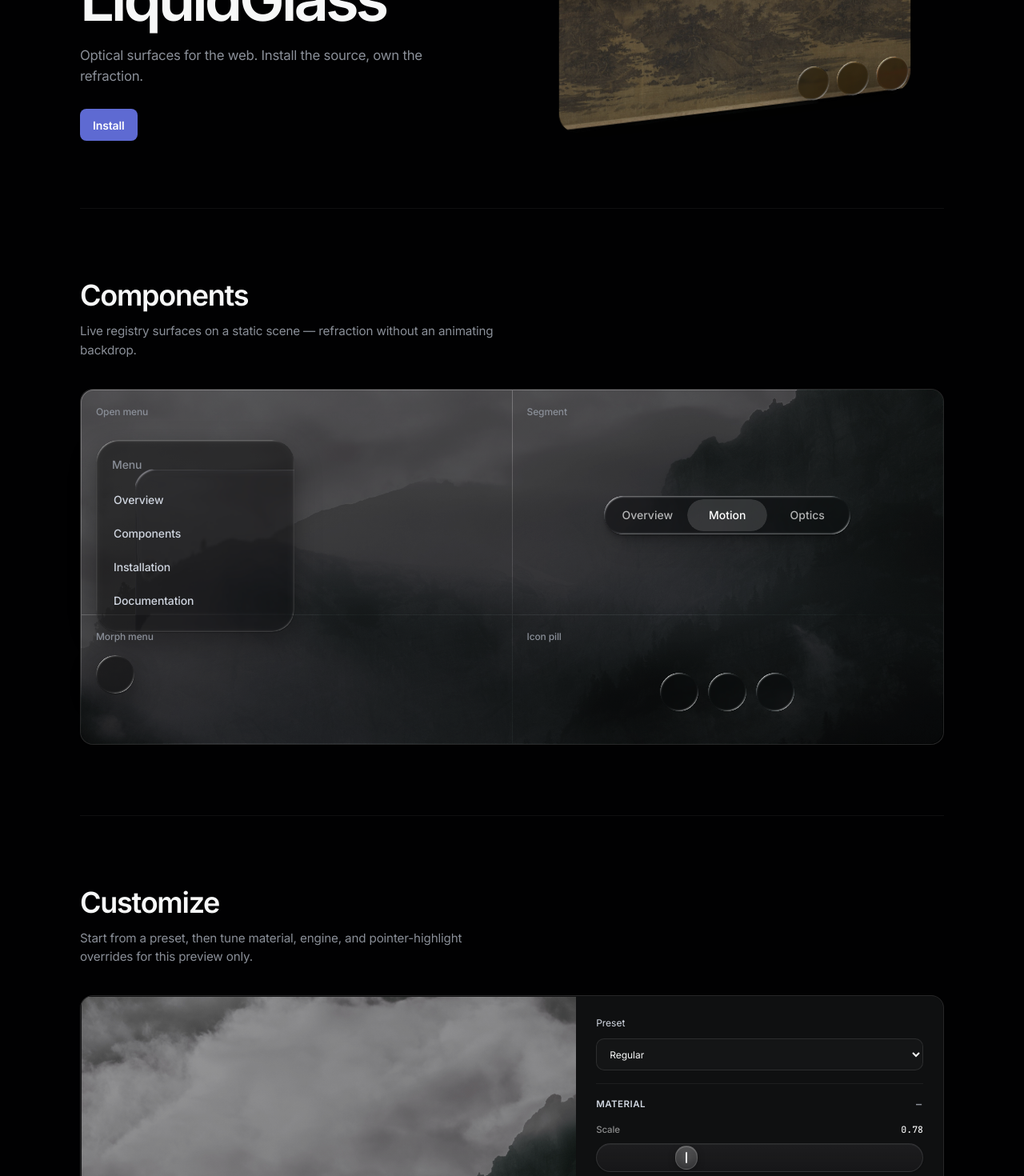
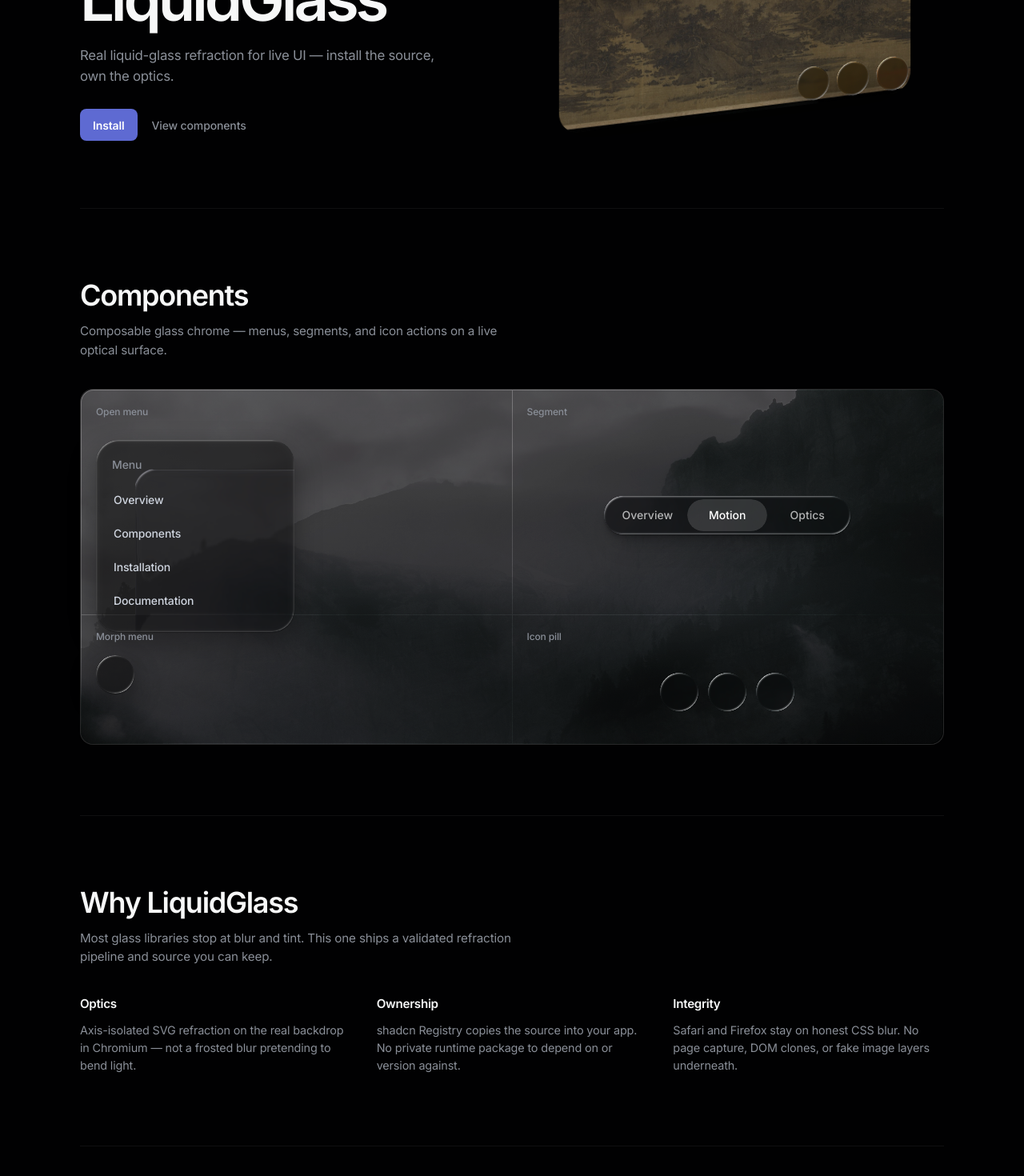
Before and after one commit to absolution-3dm/liquid-glass-web-by-parallax, a React (Vite) app: page / in a window 1280 px wide. Shown: the part 460-1930 px from the top of the page at 80% size. Built offline with nearby package versions, Linux system fonts and the light colour scheme; some icons are missing.

Commit message:
Highlight LiquidGlass value props across the playground
Sharpen the hero claim, add a Why differentiator section, and retune
section copy so the site sells real refraction and source ownership.

Co-authored-by: TheCapybara <absolution-3dm@users.noreply.github.com>

```diff
--- a/src/playground.css
+++ b/src/playground.css
@@ -453,6 +453,13 @@ h1 {
   font-weight: 400;
 }
 
+.hero-cta-group {
+  display: flex;
+  flex-wrap: wrap;
+  align-items: center;
+  gap: 8px 18px;
+}
+
 .hero-cta {
   display: inline-flex;
   align-items: center;
@@ -472,6 +479,18 @@ h1 {
   background: var(--accent-hover);
   transform: none;
   box-shadow: none;
+}
+
+.hero-cta-secondary {
+  color: var(--muted);
+  font-size: 0.875rem;
+  font-weight: 500;
+  letter-spacing: -0.01em;
+  transition: color 140ms ease;
+}
+
+.hero-cta-secondary:hover {
+  color: #f7f8f8;
 }
 
 .component-section {
@@ -499,6 +518,34 @@ h2 {
   margin: 0;
   color: var(--muted);
   font-size: 0.95rem;
+  line-height: 1.55;
+  letter-spacing: -0.01em;
+}
+
+.section-heading code,
+.installation-section code {
+  font-family: var(--font-mono);
+  font-size: 0.86em;
+  color: var(--muted-strong);
+}
+
+.why-grid {
+  display: grid;
+  grid-template-columns: repeat(3, minmax(0, 1fr));
+  gap: 28px 32px;
+}
+
+.why-point h3 {
+  margin: 0 0 10px;
+  font-size: 0.95rem;
+  font-weight: 510;
+  letter-spacing: -0.02em;
+}
+
+.why-point p {
+  margin: 0;
+  color: var(--muted);
+  font-size: 0.9rem;
   line-height: 1.55;
   letter-spacing: -0.01em;
 }
@@ -1256,13 +1303,36 @@ h2 {
 
 footer {
   display: flex;
+  flex-wrap: wrap;
   justify-content: space-between;
+  gap: 20px 32px;
   padding: 40px 0 0;
   color: var(--muted);
   font-family: inherit;
   font-size: 0.8125rem;
   letter-spacing: -0.01em;
   text-transform: none;
+}
+
+.site-footer__brand,
+.site-footer__meta {
+  display: flex;
+  flex-wrap: wrap;
+  align-items: baseline;
+  gap: 8px 14px;
+}
+
+.site-footer__brand span:first-child {
+  color: var(--muted-strong);
+}
+
+.site-footer__meta a {
+  color: var(--muted);
+  transition: color 140ms ease;
+}
+
+.site-footer__meta a:hover {
+  color: #f7f8f8;
 }
 
 @media (prefers-reduced-motion: reduce) {
@@ -1341,6 +1411,11 @@ footer {
     gap: 14px;
   }
 
+  .why-grid {
+    grid-template-columns: 1fr;
+    gap: 22px;
+  }
+
   .attachment-group {
     grid-template-columns: 1fr;
   }
@@ -1411,10 +1486,8 @@ footer {
   }
 
   footer {
-    gap: 20px;
-  }
-
-  footer span:last-child {
-    text-align: right;
+    flex-direction: column;
+    align-items: flex-start;
+    gap: 16px;
   }
 }
--- a/src/playground.tsx
+++ b/src/playground.tsx
@@ -562,8 +562,8 @@ function ComponentsBento() {
       <div className="section-heading">
         <h2>Components</h2>
         <p>
-          Live registry surfaces on a static scene — refraction without an
-          animating backdrop.
+          Composable glass chrome — menus, segments, and icon actions on a live
+          optical surface.
         </p>
       </div>
 
@@ -633,6 +633,44 @@ function ComponentsBento() {
             ))}
           </div>
         </article>
+      </div>
+    </section>
+  );
+}
+
+const whyPoints = [
+  {
+    title: "Optics",
+    body: "Axis-isolated SVG refraction on the real backdrop in Chromium — not a frosted blur pretending to bend light.",
+  },
+  {
+    title: "Ownership",
+    body: "shadcn Registry copies the source into your app. No private runtime package to depend on or version against.",
+  },
+  {
+    title: "Integrity",
+    body: "Safari and Firefox stay on honest CSS blur. No page capture, DOM clones, or fake image layers underneath.",
+  },
+] as const;
+
+function WhyShowcase() {
+  return (
+    <section className="component-section" id="why">
+      <div className="section-heading">
+        <h2>Why LiquidGlass</h2>
+        <p>
+          Most glass libraries stop at blur and tint. This one ships a validated
+          refraction pipeline and source you can keep.
+        </p>
+      </div>
+
+      <div className="why-grid">
+        {whyPoints.map((point) => (
+          <div key={point.title} className="why-point">
+            <h3>{point.title}</h3>
+            <p>{point.body}</p>
+          </div>
+        ))}
       </div>
     </section>
   );
@@ -919,7 +957,7 @@ function CustomizeShowcase() {
     <section className="component-section" id="customize">
       <div className="section-heading">
         <h2>Customize</h2>
-        <p>Start from a preset, then tune material, engine, and pointer-highlight overrides for this preview only.</p>
+        <p>Start from a preset, tune the material, and copy JSX you can own.</p>
       </div>
 
       <div className="customizer-layout">
@@ -1062,7 +1100,9 @@ function InstallationShowcase() {
         <h2>Install</h2>
         <p>
           Distributed through the shadcn Registry. The CLI copies the source into
-          your app — no private runtime package.
+          your app — no private runtime package. Install{" "}
+          <code>liquid-glass</code> for optics alone (no Motion), or add a
+          composition item when you need the animated chrome.
         </p>
       </div>
 
@@ -1223,23 +1263,48 @@ export function Playground() {
           <div className="hero-copy">
             <h1>LiquidGlass</h1>
             <p className="hero-lede">
-              Optical surfaces for the web. Install the source, own the
-              refraction.
+              Real liquid-glass refraction for live UI — install the source, own
+              the optics.
             </p>
-            <a className="hero-cta" href="#installation">
-              Install
-            </a>
+            <div className="hero-cta-group">
+              <a className="hero-cta" href="#installation">
+                Install
+              </a>
+              <a className="hero-cta-secondary" href="#components">
+                View components
+              </a>
+            </div>
           </div>
           <HeroFloatStage />
         </section>
 
         <ComponentsBento />
+        <WhyShowcase />
         <CustomizeShowcase />
         <InstallationShowcase />
 
         <footer>
-          <span>LiquidGlass</span>
-          <span>shadcn Registry</span>
+          <div className="site-footer__brand">
+            <span>LiquidGlass</span>
+            <span>Source copied into your app</span>
+          </div>
+          <div className="site-footer__meta">
+            <span>shadcn Registry</span>
+            <a
+              href="https://github.com/absolution-3dm/liquid-glass-web-by-parallax/blob/main/docs/glass-refraction.md"
+              target="_blank"
+              rel="noreferrer"
+            >
+              Refraction docs
+            </a>
+            <a
+              href="https://github.com/absolution-3dm/liquid-glass-web-by-parallax/blob/main/docs/liquid-glass-compositions.md"
+              target="_blank"
+              rel="noreferrer"
+            >
+              Compositions
+            </a>
+          </div>
         </footer>
       </main>
     </>
```
